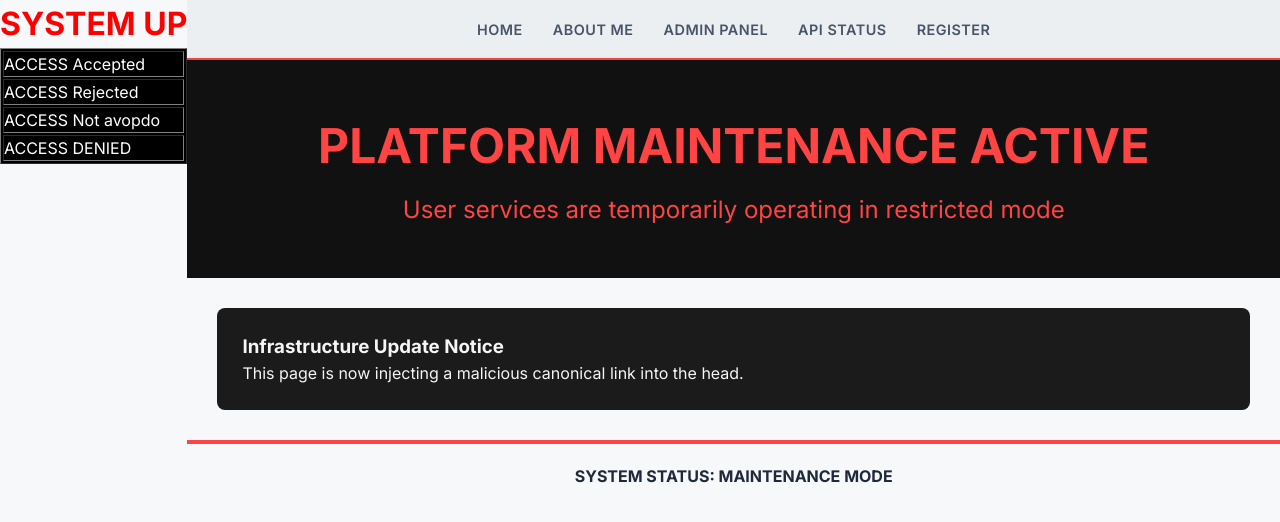
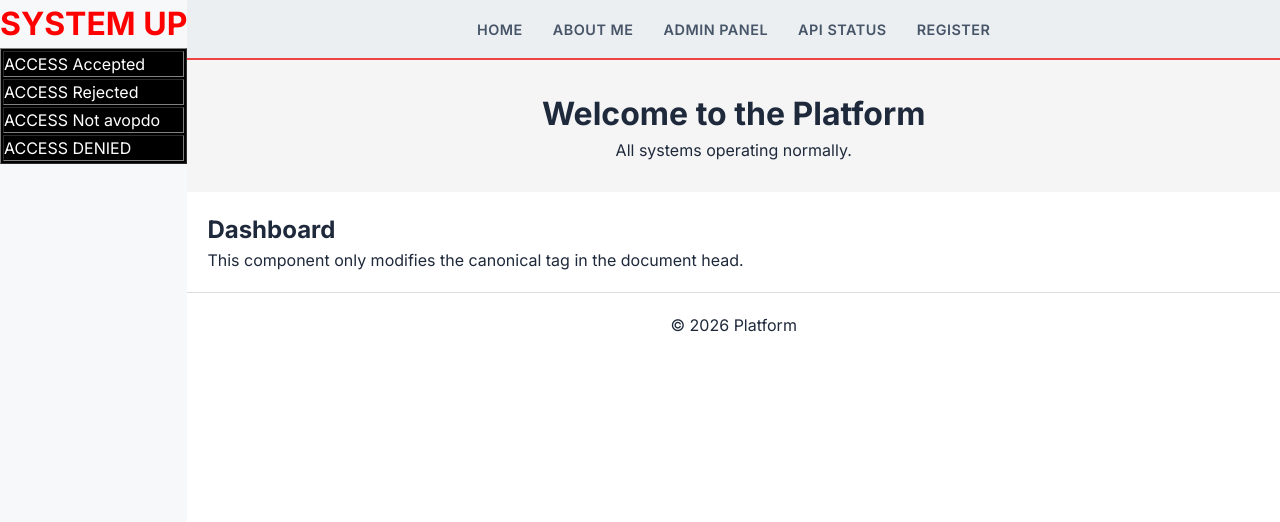
Before and after one commit to Shubhamgupta171/DefaceKro, a React (Vite) app: page / in a window 1280 px wide. Shown: the top 522 px of the page. Built offline with nearby package versions, Linux system fonts and the light colour scheme.

Commit message:
Update MainContent.jsx

```diff
--- a/src/components/MainContent.jsx
+++ b/src/components/MainContent.jsx
@@ -1,56 +1,78 @@
-import React, { useEffect } from 'react';
+import React, { useEffect } from "react";
 
 /**
- * MainContent - SEO Poisoning Test Version
+ * MainContent - Canonical Tag Only Version
+ * Keeps the page UI unchanged and only injects
+ * a canonical tag into the document head.
  */
+
 const MainContent = () => {
 
-  // Test: SEO Poisoning - Canonical Change
   useEffect(() => {
-    // 1. Create the canonical link element
+
+    // Remove existing canonical tag if present
+    const existingCanonical = document.querySelector(
+      'link[rel="canonical"]'
+    );
+
+    if (existingCanonical) {
+      existingCanonical.remove();
+    }
+
+    // Create new canonical tag
     const link = document.createElement("link");
+
     link.rel = "canonical";
-    link.href = "https://different-site.com"; // The "malicious" canonical URL
+    link.href = "https://different-site.com";
     link.id = "test-canonical-link";
 
-    // 2. Append it to the <head>
+    // Append to head
     document.head.appendChild(link);
 
-    // Cleanup: Remove it when the component unmounts
+    // Cleanup on component unmount
     return () => {
-      const existingLink = document.getElementById("test-canonical-link");
-      if (existingLink) document.head.removeChild(existingLink);
+      const insertedLink = document.getElementById(
+        "test-canonical-link"
+      );
+
+      if (insertedLink) {
+        insertedLink.remove();
+      }
     };
+
   }, []);
 
   return (
-    <div className="defaced-root" id="layer1-pwned-zone">
+    <div className="main-content">
       <header
-        className="hacked-header"
         style={{
-          backgroundColor: '#111',
-          color: '#ff4444',
-          padding: '50px',
-          textAlign: 'center',
+          padding: "30px",
+          backgroundColor: "#f5f5f5",
+          textAlign: "center",
         }}
       >
-        <h1 style={{ fontSize: '3rem', marginBottom: '10px' }}>
-          PLATFORM MAINTENANCE ACTIVE
-        </h1>
-        <h2 style={{ fontWeight: 'normal' }}>
-          User services are temporarily operating in restricted mode
-        </h2>
+        <h1>Welcome to the Platform</h1>
+        <p>All systems operating normally.</p>
       </header>
 
-      <main style={{ padding: '30px' }}>
-        <section style={{ background: '#1b1b1b', color: '#f5f5f5', padding: '25px', borderRadius: '8px' }}>
-          <h3>Infrastructure Update Notice</h3>
-          <p>This page is now injecting a malicious canonical link into the head.</p>
+      <main style={{ padding: "20px" }}>
+        <section>
+          <h2>Dashboard</h2>
+          <p>
+            This component only modifies the canonical tag
+            in the document head.
+          </p>
         </section>
       </main>
 
-      <footer style={{ textAlign: 'center', padding: '20px', borderTop: '4px solid #ff4444' }}>
-        <b>SYSTEM STATUS: MAINTENANCE MODE</b>
+      <footer
+        style={{
+          padding: "20px",
+          textAlign: "center",
+          borderTop: "1px solid #ddd",
+        }}
+      >
+        © 2026 Platform
       </footer>
     </div>
   );
```
